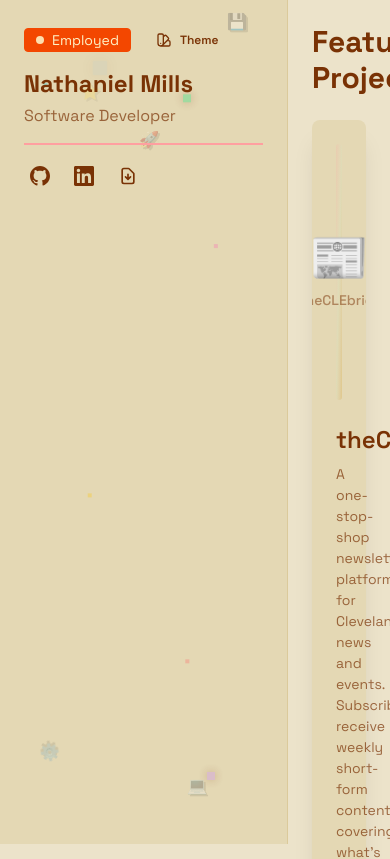
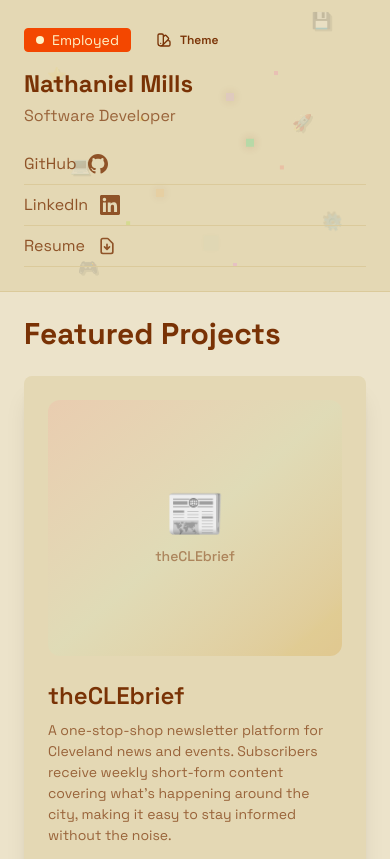
Before and after one commit to natemills018/natemills_portfolio, a React (Vite) app: page / in a window 390 px wide. Shown: the top 859 px of the page. Built offline with nearby package versions, Linux system fonts and the light colour scheme.

Commit message:
Updating UI using OCLI on main desktop

```diff
--- a/src/App.tsx
+++ b/src/App.tsx
@@ -5,9 +5,9 @@ import AboutSection from "./Components/AboutSection";
 
 function App() {
   return (
-    <div className="min-h-screen bg-base-100 text-base-content flex">
+    <div className="min-h-screen bg-base-100 text-base-content flex flex-col md:flex-row">
       <HeroSection />
-      <div className="flex-1 flex flex-col min-h-screen overflow-y-auto">
+      <div className="flex-1 flex flex-col min-h-screen md:overflow-y-auto">
         <main className="flex-1">
           <ProjectsSection />
         </main>
--- a/src/Components/AboutSection.tsx
+++ b/src/Components/AboutSection.tsx
@@ -1,14 +1,14 @@
 function AboutSection() {
   return (
-    <footer className="border-t border-base-300">
+    <footer className="bg-secondary text-secondary-content border-t border-secondary">
       <div className="flex flex-col md:flex-row items-center gap-6 px-6 py-6 md:px-8">
         <div className="avatar shrink-0">
-          <div className="w-20 rounded-full ring ring-primary ring-offset-base-100 ring-offset-2">
+          <div className="w-20 rounded-full ring ring-secondary-content ring-offset-secondary ring-offset-2">
             <img src="/images/200x200v2.png" alt="Nathaniel Mills" />
           </div>
         </div>
 
-        <p className="text-base-content/70 text-base leading-relaxed">
+        <p className="text-secondary-content/90 text-base leading-relaxed">
           A software developer focused on creating impactful software solutions. I thrive in collaborative environments and enjoy bringing innovative ideas to life through code.
         </p>
       </div>
--- a/src/Components/HeroSection.tsx
+++ b/src/Components/HeroSection.tsx
@@ -3,10 +3,9 @@ import ThemeSelector from "./ThemeSelector";
 
 function HeroSection() {
   return (
-    <aside className="w-72 shrink-0 h-screen sticky top-0 border-r border-base-300 bg-base-200 flex flex-col justify-between p-6">
-      <div>
-        <PixelDecorations />
-
+    <aside className="w-full md:w-72 shrink-0 md:h-screen md:sticky md:top-0 border-b md:border-b-0 md:border-r border-base-300 bg-base-200 flex flex-col justify-between p-6 relative overflow-hidden">
+      <PixelDecorations />
+      <div className="relative">
         <div className="flex items-center gap-3 mb-3">
           <div className="badge badge-warning gap-2">
             <div className="w-2 h-2 bg-warning-content rounded-full animate-pulse"></div>
@@ -18,24 +17,26 @@ function HeroSection() {
         <h1 className="text-2xl font-bold text-base-content">
           Nathaniel Mills
         </h1>
-        <h2 className="text-base mt-1 text-base-content/70">
+        <h2 className="text-base mt-1 mb-4 text-base-content/70">
           Software Developer
         </h2>
-        <div className="divider divider-primary my-2"></div>
 
-        <div className="flex gap-3">
-          <a href="https://github.com/natemills018" target="_blank" rel="noopener noreferrer" className="btn btn-circle btn-ghost btn-sm tooltip tooltip-right" data-tip="GitHub">
-            <svg className="w-5 h-5" fill="currentColor" viewBox="0 0 24 24">
+        <div className="flex flex-col">
+          <a href="https://github.com/natemills018" target="_blank" rel="noopener noreferrer" className="flex items-center gap-3 py-2 border-b border-base-300 text-base-content/80 hover:text-base-content transition-colors">
+            <span className="text-base">GitHub</span>
+            <svg className="w-5 h-5 shrink-0" fill="currentColor" viewBox="0 0 24 24">
               <path d="M12 0c-6.626 0-12 5.373-12 12 0 5.302 3.438 9.8 8.207 11.387.599.111.793-.261.793-.577v-2.234c-3.338.726-4.033-1.416-4.033-1.416-.546-1.387-1.333-1.756-1.333-1.756-1.089-.745.083-.729.083-.729 1.205.084 1.839 1.237 1.839 1.237 1.07 1.834 2.807 1.304 3.492.997.107-.775.418-1.305.762-1.604-2.665-.305-5.467-1.334-5.467-5.931 0-1.311.469-2.381 1.236-3.221-.124-.303-.535-1.524.117-3.176 0 0 1.008-.322 3.301 1.23.957-.266 1.983-.399 3.003-.404 1.02.005 2.047.138 3.006.404 2.291-1.552 3.297-1.23 3.297-1.23.653 1.653.242 2.874.118 3.176.77.84 1.235 1.911 1.235 3.221 0 4.609-2.807 5.624-5.479 5.921.43.372.823 1.102.823 2.222v3.293c0 .319.192.694.801.576 4.765-1.589 8.199-6.086 8.199-11.386 0-6.627-5.373-12-12-12z"/>
             </svg>
           </a>
-          <a href="https://linkedin.com/in/nathaniel-mills-bb1345148" target="_blank" rel="noopener noreferrer" className="btn btn-circle btn-ghost btn-sm tooltip tooltip-right" data-tip="LinkedIn">
-            <svg className="w-5 h-5" fill="currentColor" viewBox="0 0 24 24">
+          <a href="https://linkedin.com/in/nathaniel-mills-bb1345148" target="_blank" rel="noopener noreferrer" className="flex items-center gap-3 py-2 border-b border-base-300 text-base-content/80 hover:text-base-content transition-colors">
+            <span className="text-base">LinkedIn</span>
+            <svg className="w-5 h-5 shrink-0" fill="currentColor" viewBox="0 0 24 24">
               <path d="M20.447 20.452h-3.554v-5.569c0-1.328-.027-3.037-1.852-3.037-1.853 0-2.136 1.445-2.136 2.939v5.667H9.351V9h3.414v1.561h.046c.477-.9 1.637-1.85 3.37-1.85 3.601 0 4.267 2.37 4.267 5.455v6.286zM5.337 7.433c-1.144 0-2.063-.926-2.063-2.065 0-1.138.92-2.063 2.063-2.063 1.14 0 2.064.925 2.064 2.063 0 1.139-.925 2.065-2.064 2.065zm1.782 13.019H3.555V9h3.564v11.452zM22.225 0H1.771C.792 0 0 .774 0 1.729v20.542C0 23.227.792 24 1.771 24h20.451C23.2 24 24 23.227 24 22.271V1.729C24 .774 23.2 0 22.222 0h.003z"/>
             </svg>
           </a>
-          <a href="/images/Nate Mills Resume 2025_1.pdf" target="_blank" rel="noopener noreferrer" className="btn btn-circle btn-ghost btn-sm tooltip tooltip-right" data-tip="Resume">
-            <svg className="w-5 h-5" fill="none" stroke="currentColor" viewBox="0 0 24 24">
+          <a href="/images/Nate Mills Resume 2025_1.pdf" target="_blank" rel="noopener noreferrer" className="flex items-center gap-3 py-2 border-b border-base-300 text-base-content/80 hover:text-base-content transition-colors">
+            <span className="text-base">Resume</span>
+            <svg className="w-5 h-5 shrink-0" fill="none" stroke="currentColor" viewBox="0 0 24 24">
               <path strokeLinecap="round" strokeLinejoin="round" strokeWidth={2} d="M12 10v6m0 0l-3-3m3 3l3-3m2 8H7a2 2 0 01-2-2V5a2 2 0 012-2h5.586a1 1 0 01.707.293l5.414 5.414a1 1 0 01.293.707V19a2 2 0 01-2 2z" />
             </svg>
           </a>
--- a/src/Components/PixelDecorations.tsx
+++ b/src/Components/PixelDecorations.tsx
@@ -1,22 +1,27 @@
 function PixelDecorations() {
   return (
     <>
-      <div className="absolute inset-0 pointer-events-none overflow-hidden opacity-30 -z-10">
-        <div className="pixel-sprite pixel-heart absolute top-4 right-10 animate-bounce" style={{ animationDelay: '0s', animationDuration: '3s' }}>💾</div>
-        <div className="pixel-sprite pixel-star absolute top-20 left-20 animate-pulse" style={{ animationDelay: '1s', animationDuration: '2s' }}>⭐</div>
-        <div className="pixel-sprite pixel-code absolute bottom-10 right-20 animate-bounce" style={{ animationDelay: '2s', animationDuration: '4s' }}>💻</div>
-        <div className="pixel-sprite pixel-rocket absolute top-32 right-32 animate-pulse" style={{ animationDelay: '0.5s', animationDuration: '3s' }}>🚀</div>
-        <div className="pixel-sprite pixel-gear absolute bottom-20 left-10 animate-spin" style={{ animationDelay: '1.5s', animationDuration: '8s' }}>⚙️</div>
+      <div className="absolute inset-0 pointer-events-none overflow-hidden opacity-20 z-0">
+        <div className="pixel-sprite pixel-heart absolute animate-bounce" style={{ top: '5%', right: '15%', animationDelay: '0s', animationDuration: '3s' }}>💾</div>
+        <div className="pixel-sprite pixel-star absolute animate-pulse" style={{ top: '22%', left: '12%', animationDelay: '1s', animationDuration: '2s' }}>⭐</div>
+        <div className="pixel-sprite pixel-rocket absolute animate-pulse" style={{ top: '38%', right: '20%', animationDelay: '0.5s', animationDuration: '3s' }}>🚀</div>
+        <div className="pixel-sprite pixel-code absolute animate-bounce" style={{ top: '55%', left: '18%', animationDelay: '2s', animationDuration: '4s' }}>💻</div>
+        <div className="pixel-sprite pixel-gear absolute animate-spin" style={{ top: '72%', right: '12%', animationDelay: '1.5s', animationDuration: '8s' }}>⚙️</div>
+        <div className="pixel-sprite absolute animate-pulse" style={{ top: '88%', left: '20%', animationDelay: '2.5s', animationDuration: '3s' }}>🎮</div>
 
-        <div className="pixel-block absolute top-16 left-1/3 w-3 h-3 bg-blue-400 animate-ping" style={{ animationDelay: '3s' }}></div>
-        <div className="pixel-block absolute bottom-16 right-1/4 w-2 h-2 bg-purple-400 animate-pulse" style={{ animationDelay: '2.5s' }}></div>
-        <div className="pixel-block absolute top-24 right-1/3 w-4 h-4 bg-green-400 animate-bounce" style={{ animationDelay: '4s', animationDuration: '3s' }}></div>
+        <div className="pixel-block absolute w-3 h-3 bg-blue-400 animate-ping" style={{ top: '15%', left: '45%', animationDelay: '3s' }}></div>
+        <div className="pixel-block absolute w-2 h-2 bg-purple-400 animate-pulse" style={{ top: '32%', right: '40%', animationDelay: '2.5s' }}></div>
+        <div className="pixel-block absolute w-4 h-4 bg-green-400 animate-bounce" style={{ top: '48%', right: '35%', animationDelay: '4s', animationDuration: '3s' }}></div>
+        <div className="pixel-block absolute w-2 h-2 bg-orange-400 animate-pulse" style={{ top: '65%', left: '40%', animationDelay: '1s' }}></div>
+        <div className="pixel-block absolute w-3 h-3 bg-teal-400 animate-ping" style={{ top: '82%', right: '45%', animationDelay: '3.5s' }}></div>
 
         <div className="floating-pixels absolute inset-0">
-          <div className="pixel-dot absolute w-1 h-1 bg-cyan-400" style={{ top: '10%', left: '15%', animation: 'float 6s ease-in-out infinite' }}></div>
-          <div className="pixel-dot absolute w-1 h-1 bg-pink-400" style={{ top: '30%', right: '25%', animation: 'float 4s ease-in-out infinite 1s' }}></div>
-          <div className="pixel-dot absolute w-1 h-1 bg-yellow-400" style={{ bottom: '40%', left: '30%', animation: 'float 5s ease-in-out infinite 2s' }}></div>
-          <div className="pixel-dot absolute w-1 h-1 bg-red-400" style={{ bottom: '20%', right: '35%', animation: 'float 7s ease-in-out infinite 0.5s' }}></div>
+          <div className="pixel-dot absolute w-1 h-1 bg-cyan-400" style={{ top: '10%', left: '30%', animation: 'float 6s ease-in-out infinite' }}></div>
+          <div className="pixel-dot absolute w-1 h-1 bg-pink-400" style={{ top: '28%', right: '30%', animation: 'float 4s ease-in-out infinite 1s' }}></div>
+          <div className="pixel-dot absolute w-1 h-1 bg-yellow-400" style={{ top: '45%', left: '35%', animation: 'float 5s ease-in-out infinite 2s' }}></div>
+          <div className="pixel-dot absolute w-1 h-1 bg-red-400" style={{ top: '62%', right: '28%', animation: 'float 7s ease-in-out infinite 0.5s' }}></div>
+          <div className="pixel-dot absolute w-1 h-1 bg-lime-400" style={{ top: '78%', left: '32%', animation: 'float 5s ease-in-out infinite 1.5s' }}></div>
+          <div className="pixel-dot absolute w-1 h-1 bg-fuchsia-400" style={{ top: '92%', right: '38%', animation: 'float 6s ease-in-out infinite 3s' }}></div>
         </div>
       </div>
 
--- a/src/Components/ProjectsSection.tsx
+++ b/src/Components/ProjectsSection.tsx
@@ -57,7 +57,7 @@ function ProjectsSection() {
         <h2 className="text-3xl font-bold md:text-4xl mb-6 text-base-content">
           Featured Projects
         </h2>
-        <div className="grid grid-cols-1 md:grid-cols-2 lg:grid-cols-3 gap-8">
+        <div className="grid grid-cols-1 lg:grid-cols-2 xl:grid-cols-3 gap-8">
           {projects.map((project) => (
             <ProjectCard key={project.title} project={project} />
           ))}
```
Also changed, not shown: .claude/settings.json (added), .claude/skills/checkpoint/SKILL.md (added), .claude/skills/phase/SKILL.md (added), .claude/skills/sync/SKILL.md (added), .claude/skills/verify/SKILL.md (added), 2 other files (tests, documents, lock files or other folders).
